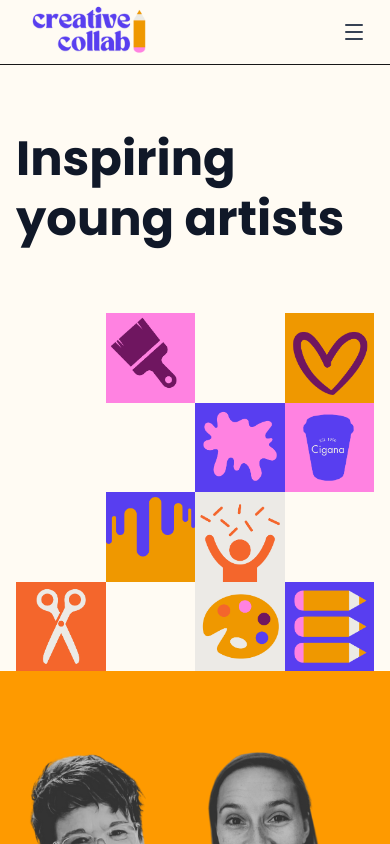
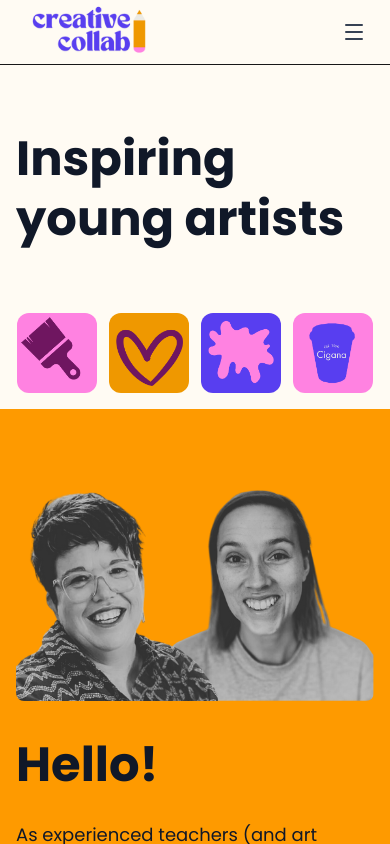
Before and after one commit to wipash/creativecollab, a Next.js app: page / in a window 390 px wide. Shown: the top 844 px of the page. Built offline with nearby package versions, Linux system fonts and the light colour scheme.

Commit message:
fix mobile

```diff
--- a/app/globals.css
+++ b/app/globals.css
@@ -15,3 +15,12 @@ body {
   background: var(--background);
   color: var(--foreground);
 }
+
+/* Hide scrollbar for horizontal scroll containers */
+@utility scrollbar-hide {
+  -ms-overflow-style: none;
+  scrollbar-width: none;
+  &::-webkit-scrollbar {
+    display: none;
+  }
+}
--- a/components/art-grid.tsx
+++ b/components/art-grid.tsx
@@ -10,9 +10,35 @@ import scissorsImg from "@/public/grid/scissors.png"
 import paletteImg from "@/public/grid/palette.png"
 import pencilsImg from "@/public/grid/pencils.png"
 
+const images = [
+  { src: brushImg, alt: "Paintbrush" },
+  { src: heartImg, alt: "Heart" },
+  { src: splotchImg, alt: "Paint splotch" },
+  { src: ciganacupImg, alt: "Cigana cup" },
+  { src: dripsImg, alt: "Paint drips" },
+  { src: personsprinklesImg, alt: "Person with sprinkles" },
+  { src: scissorsImg, alt: "Scissors" },
+  { src: paletteImg, alt: "Paint palette" },
+  { src: pencilsImg, alt: "Pencils" },
+]
+
 export default function ArtGrid() {
   return (
-    <div className="grid grid-cols-4 grid-rows-4 w-full max-w-[600px]">
+    <>
+      {/* Mobile/Tablet: Centered row, wraps and hides overflow */}
+      <div className="lg:hidden flex flex-wrap justify-center gap-3 max-h-20 overflow-hidden mb-4">
+        {images.slice(0, 6).map((img, i) => (
+          <div
+            key={i}
+            className="w-20 h-20 relative rounded-xl overflow-hidden"
+          >
+            <Image src={img.src} alt={img.alt} fill className="object-cover" placeholder="blur" />
+          </div>
+        ))}
+      </div>
+
+      {/* Desktop: 4x4 Grid */}
+      <div className="hidden lg:grid grid-cols-4 grid-rows-4 w-full max-w-[600px]">
         {/* Row 1 */}
         <div className="bg-warm-white aspect-square w-full" />
         <div className="aspect-square w-full relative">
@@ -55,5 +81,6 @@ export default function ArtGrid() {
           <Image src={pencilsImg} alt="Pencils" fill className="object-cover" placeholder="blur" />
         </div>
       </div>
+    </>
   )
 }
```
Lines whose indentation alone changed are shown as unchanged.
